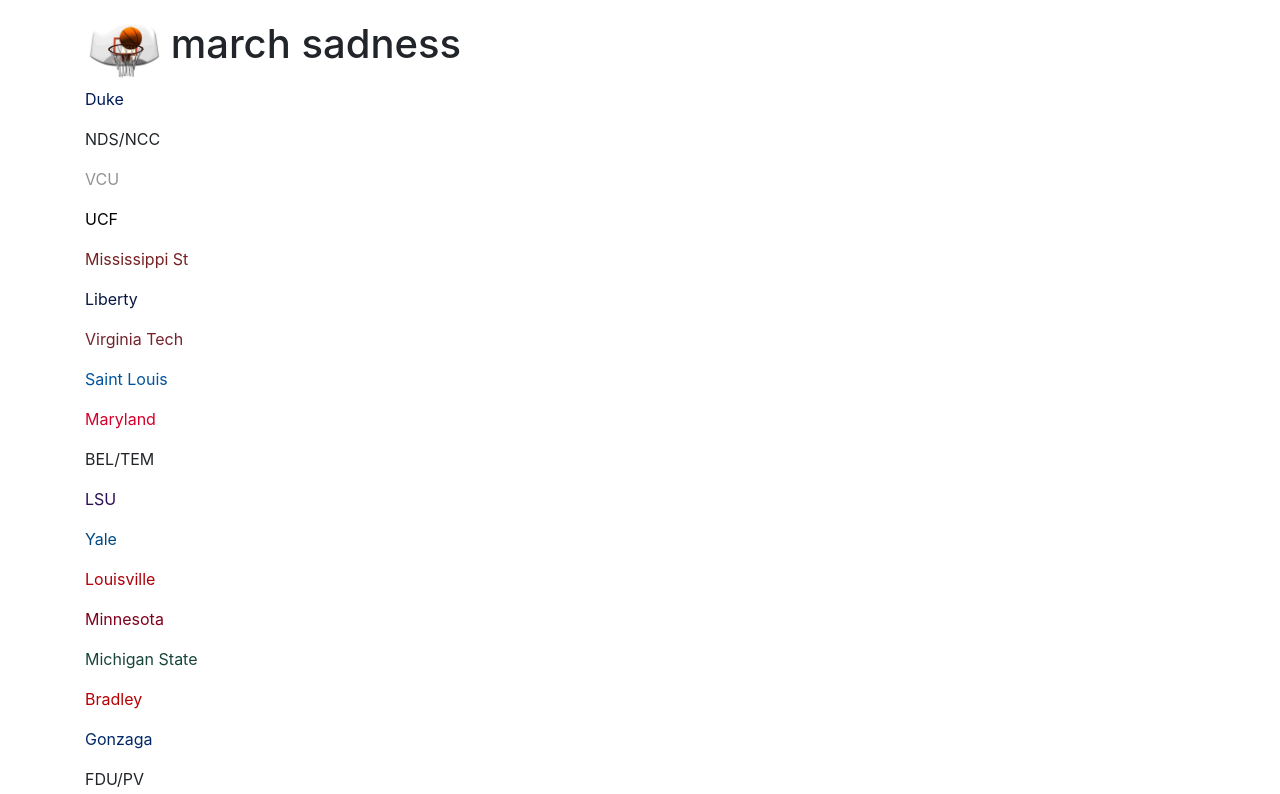
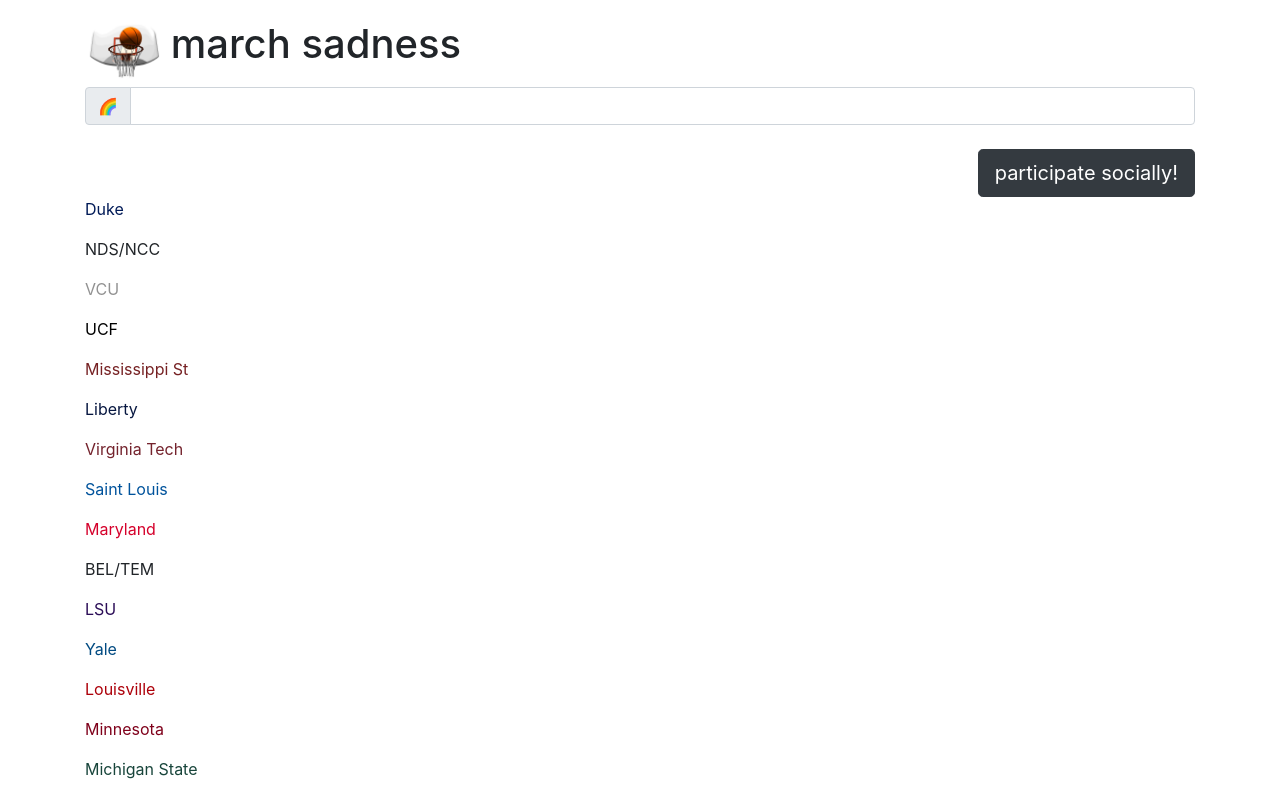
Before and after one commit to hancush/march-sadness-gatsby, a Gatsby site: page / in a window 1280 px wide. Shown: the top 794 px of the page. Built offline with nearby package versions, Linux system fonts and the light colour scheme; Gatsby itself is replaced by a stand-in of ours.

Commit message:
Start screwing with color picker

```diff
--- a/src/pages/index.js
+++ b/src/pages/index.js
@@ -6,8 +6,34 @@
 import TeamNode from "../components/teamNode"
 
 class Index extends React.Component {
+  MATCHUPS = [
+    [1, 16],
+    [8, 9],
+    [5, 12],
+    [4, 13],
+    [6, 11],
+    [3, 14],
+    [7, 10],
+    [2, 15],
+  ]
+
   constructor() {
     super()
+    this.state = {
+      secret_sauce: undefined,
+      matchups: undefined,
+    }
+  }
+
+  run () {
+    /* TODO: Extend colorpicker from `react-color`
+    https://casesandberg.github.io/react-color/#examples */
+    var color = 'blue'
+    this.setState({
+      secret_sauce: color,
+      matchups: this.MATCHUPS,
+    })
+    console.log(this.state);
   }
 
   getTeamNodes (region) {
@@ -19,6 +45,19 @@
   render () {
     return (
       <Layout>
+        <div className="input-group">
+          <div className="input-group-prepend">
+            <div className="input-group-text">🌈</div>
+          </div>
+          <input id="color-pick" type="text" className="form-control" />
+        </div><br />
+
+        <button className="btn btn-lg btn-dark float-right" id="go" onClick={() => this.run() }>
+          participate socially!
+        </button>
+
+        <br />
+        <br />
         <StaticQuery
         query={graphql`
           query TeamData {
```
